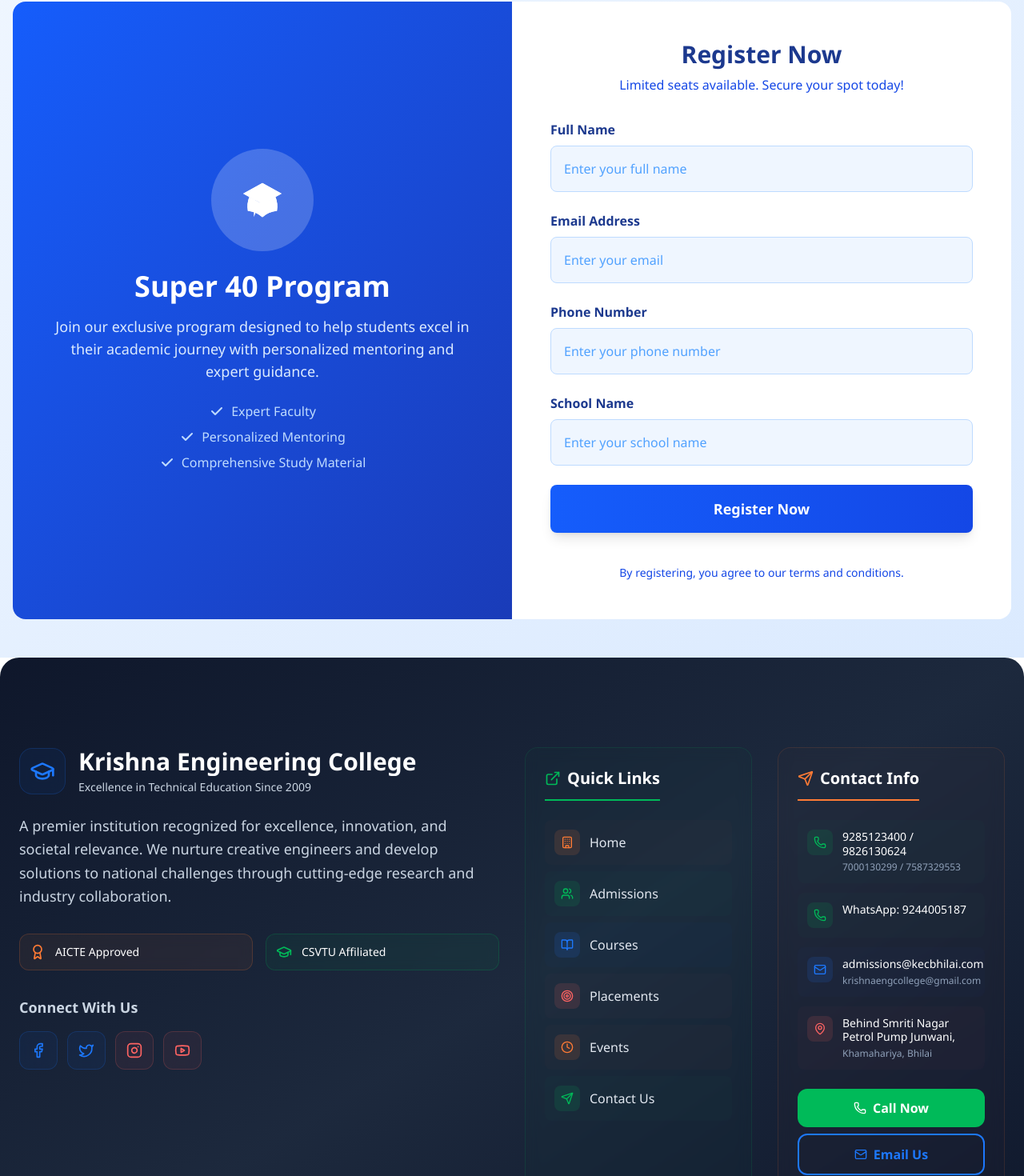
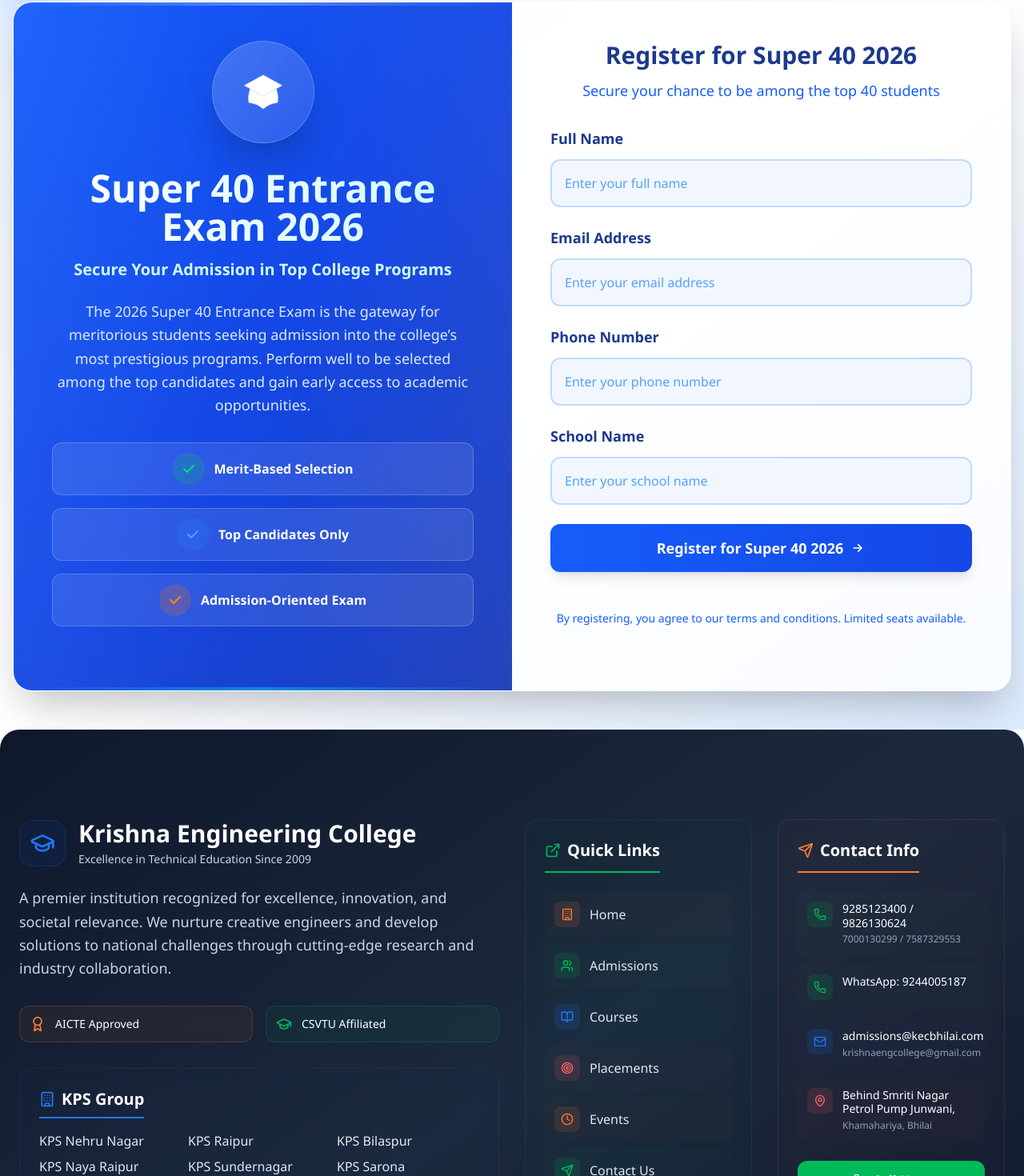
Before and after one commit to Shiv0717/college, a React (Vite) app: page /apply in a window 1280 px wide. Shown: the part 285-1755 px from the top of the page at 80% size. Built offline with nearby package versions, Linux system fonts and the light colour scheme.

Commit message:
Update project files

```diff
--- a/src/components/CoursesOffered.jsx
+++ b/src/components/CoursesOffered.jsx
@@ -361,9 +361,9 @@
 
             <div ref={titleRef} className="transform transition-all duration-300">
               <h1 className="text-4xl lg:text-6xl font-bold text-gray-900 leading-tight">
-                <span className={`block text-5xl lg:text-7xl mb-2 ${activeDept.textColor} drop-shadow-sm`}>
+                {/* <span className={`block text-5xl lg:text-7xl mb-2 ${activeDept.textColor} drop-shadow-sm`}>
                   {activeDept.number}
-                </span>
+                </span> */}
                 {activeDept.title}
               </h1>
             </div>
--- a/src/components/Footer.jsx
+++ b/src/components/Footer.jsx
@@ -113,6 +113,19 @@
     { number: "15+", label: "Years", color: colors.red }
   ];
 
+  const kpsSchools = [
+    "KPS Nehru Nagar",
+    "KPS Raipur",
+    "KPS Bilaspur",
+    "KPS Naya Raipur",
+    "KPS Sundernagar",
+    "KPS Sarona",
+    "KPS Durg",
+    "KPS Utai",
+    "KPS Sindhiya Nagar"
+  ];
+
+
   const containerVariants = {
     hidden: { opacity: 0 },
     visible: {
@@ -192,6 +205,8 @@
               cutting-edge research and industry collaboration.
             </p>
 
+
+
             {/* Achievements Grid */}
             <div className="grid grid-cols-2 gap-4 mb-8">
               {achievements.map((achievement, index) => (
@@ -209,6 +224,30 @@
                 </motion.div>
               ))}
             </div>
+
+            <div
+  className="rounded-2xl p-6 backdrop-blur-sm border mb-8"
+  style={{ backgroundColor: `${colors.blue}05`, borderColor: `${colors.blue}20` }}
+>
+  <h4
+    className="text-xl font-semibold mb-4 pb-2 border-b-2 inline-flex items-center gap-2"
+    style={{ borderColor: colors.blue }}
+  >
+    <Building className="w-5 h-5" style={{ color: colors.blue }} />
+    KPS Group
+  </h4>
+  <div className="grid grid-cols-3 gap-2 text-slate-200">
+    {kpsSchools.map((school, index) => (
+      <div
+        key={index}
+        className="hover:text-white transition-colors cursor-pointer"
+      >
+        {school}
+      </div>
+    ))}
+  </div>
+</div>
+
 
             {/* Social Links */}
             <div>
@@ -236,6 +275,8 @@
               </div>
             </div>
           </motion.div>
+
+
 
           {/* Quick Links */}
           <motion.div variants={itemVariants}>
--- a/src/pages/Super40Form.jsx
+++ b/src/pages/Super40Form.jsx
@@ -14,6 +14,7 @@
     email: "",
     phone: "",
     school: "",
+    grade: "",
   });
 
   useEffect(() => {
@@ -21,7 +22,7 @@
       gsap.from(imageRef.current, {
         opacity: 0,
         x: -50,
-        duration: 0.8,
+        duration: 1.2,
         ease: "power3.out",
         scrollTrigger: {
           trigger: imageRef.current,
@@ -33,7 +34,7 @@
       gsap.from(formRef.current, {
         opacity: 0,
         x: 50,
-        duration: 0.8,
+        duration: 1.2,
         ease: "power3.out",
         scrollTrigger: {
           trigger: formRef.current,
@@ -57,129 +58,193 @@
   };
 
   return (
-    <div className="min-h-screen bg-gradient-to-br from-blue-50 to-blue-100 py-12 px-4">
-      <div className="max-w-7xl mx-auto bg-white rounded-2xl overflow-hidden">
-        <div className="grid grid-cols-1 lg:grid-cols-2">
-          {/* Left Side - Image */}
+    <div className="min-h-screen bg-gradient-to-br from-blue-50 via-white to-blue-100 py-12 px-4 relative overflow-hidden">
+      {/* Background Elements */}
+      <div className="absolute top-0 left-0 w-full h-full">
+        <div className="absolute top-10% left-5% w-20 h-20 bg-blue-200/30 rounded-full blur-xl"></div>
+        <div className="absolute bottom-20% right-10% w-32 h-32 bg-blue-300/20 rounded-full blur-2xl"></div>
+        <div className="absolute top-40% left-20% w-16 h-16 bg-blue-400/10 rounded-full blur-lg"></div>
+      </div>
+
+      <div className="max-w-7xl mx-auto bg-white/80 backdrop-blur-md rounded-3xl overflow-hidden shadow-2xl border border-white/20 relative">
+        <div className="grid grid-cols-1 lg:grid-cols-2 min-h-[700px]">
+          {/* Left Side - Content */}
           <div
             ref={imageRef}
-            className="bg-gradient-to-br from-blue-600 to-blue-800 p-8 lg:p-12 flex items-center justify-center"
+            className="bg-gradient-to-br from-blue-600 via-blue-700 to-blue-800 p-8 lg:p-12 flex items-center justify-center relative overflow-hidden"
           >
-            <div className="text-center text-white">
-              <div className="w-32 h-32 mx-auto mb-6 bg-white/20 rounded-full flex items-center justify-center">
-                <svg className="w-16 h-16" fill="currentColor" viewBox="0 0 24 24">
-                  <path d="M12 14l9-5-9-5-9 5 9 5z" />
-                  <path d="M12 14l6.16-3.422a12.083 12.083 0 01.665 6.479A11.952 11.952 0 0012 20.055a11.952 11.952 0 00-6.824-2.998 12.078 12.078 0 01.665-6.479L12 14z" />
-                  <path strokeLinecap="round" strokeLinejoin="round" strokeWidth={2} d="M12 14l9-5-9-5-9 5 9 5zm0 0l6.16-3.422a12.083 12.083 0 01.665 6.479A11.952 11.952 0 0012 20.055a11.952 11.952 0 00-6.824-2.998 12.078 12.078 0 01.665-6.479L12 14zm-4 6v-7.5l4-2.222" />
-                </svg>
-              </div>
-              <h1 className="text-4xl font-bold mb-4">Super 40 Program</h1>
-              <p className="text-blue-100 text-lg mb-6">
-                Join our exclusive program designed to help students excel in their academic journey with personalized mentoring and expert guidance.
-              </p>
-              <div className="space-y-2 text-blue-200">
-                <div className="flex items-center justify-center">
-                  <svg className="w-5 h-5 mr-2" fill="currentColor" viewBox="0 0 20 20">
-                    <path fillRule="evenodd" d="M16.707 5.293a1 1 0 010 1.414l-8 8a1 1 0 01-1.414 0l-4-4a1 1 0 011.414-1.414L8 12.586l7.293-7.293a1 1 0 011.414 0z" clipRule="evenodd" />
+            {/* Animated Background Elements */}
+            <div className="absolute inset-0 bg-gradient-to-r from-white/5 via-transparent to-white/5 animate-pulse"></div>
+            <div className="absolute top-0 left-0 w-full h-1 bg-gradient-to-r from-transparent via-white/30 to-transparent"></div>
+
+            <div className="text-center text-white relative z-10">
+              {/* Animated Icon */}
+              <div className="w-32 h-32 mx-auto mb-8 bg-gradient-to-br from-white/20 to-white/10 rounded-full flex items-center justify-center shadow-2xl backdrop-blur-sm border border-white/20">
+                <div className="relative">
+                  <svg className="w-16 h-16 animate-float" fill="currentColor" viewBox="0 0 24 24">
+                    <path d="M12 14l9-5-9-5-9 5 9 5z" />
+                    <path d="M12 14l6.16-3.422a12.083 12.083 0 01.665 6.479A11.952 11.952 0 0012 20.055a11.952 11.952 0 00-6.824-2.998 12.078 12.078 0 01.665-6.479L12 14z" />
                   </svg>
-                  <span>Expert Faculty</span>
-                </div>
-                <div className="flex items-center justify-center">
-                  <svg className="w-5 h-5 mr-2" fill="currentColor" viewBox="0 0 20 20">
-                    <path fillRule="evenodd" d="M16.707 5.293a1 1 0 010 1.414l-8 8a1 1 0 01-1.414 0l-4-4a1 1 0 011.414-1.414L8 12.586l7.293-7.293a1 1 0 011.414 0z" clipRule="evenodd" />
-                  </svg>
-                  <span>Personalized Mentoring</span>
-                </div>
-                <div className="flex items-center justify-center">
-                  <svg className="w-5 h-5 mr-2" fill="currentColor" viewBox="0 0 20 20">
-                    <path fillRule="evenodd" d="M16.707 5.293a1 1 0 010 1.414l-8 8a1 1 0 01-1.414 0l-4-4a1 1 0 011.414-1.414L8 12.586l7.293-7.293a1 1 0 011.414 0z" clipRule="evenodd" />
-                  </svg>
-                  <span>Comprehensive Study Material</span>
+                  <div className="absolute -inset-2 bg-white/10 rounded-full animate-ping"></div>
                 </div>
               </div>
+
+              {/* Main Heading */}
+              <h1 className="text-4xl lg:text-5xl font-bold mb-4 bg-gradient-to-r from-white to-cyan-100 bg-clip-text text-transparent">
+                Super 40 Entrance Exam 2026
+              </h1>
+
+              {/* Subheading */}
+              <p className="text-xl font-semibold text-cyan-100 mb-6">
+              Secure Your Admission in Top College Programs
+              </p>
+
+              {/* Description */}
+              <p className="text-blue-100 text-lg mb-8 leading-relaxed">
+              The 2026 Super 40 Entrance Exam is the gateway for meritorious students seeking admission into the college’s most prestigious programs. Perform well to be selected among the top candidates and gain early access to academic opportunities.
+              </p>
+
+              {/* Features Grid */}
+              <div className="grid grid-cols-1 gap-4 mb-8">
+                <div className="flex items-center justify-center gap-3 p-3 bg-white/10 rounded-xl backdrop-blur-sm border border-white/20">
+                  <div className="w-10 h-10 bg-green-500/20 rounded-full flex items-center justify-center">
+                    <svg className="w-5 h-5 text-green-400" fill="currentColor" viewBox="0 0 20 20">
+                      <path fillRule="evenodd" d="M16.707 5.293a1 1 0 010 1.414l-8 8a1 1 0 01-1.414 0l-4-4a1 1 0 011.414-1.414L8 12.586l7.293-7.293a1 1 0 011.414 0z" clipRule="evenodd" />
+                    </svg>
+                  </div>
+                  <span className="font-semibold">Merit-Based Selection</span>
+                </div>
+
+                <div className="flex items-center justify-center gap-3 p-3 bg-white/10 rounded-xl backdrop-blur-sm border border-white/20">
+                  <div className="w-10 h-10 bg-blue-500/20 rounded-full flex items-center justify-center">
+                    <svg className="w-5 h-5 text-blue-400" fill="currentColor" viewBox="0 0 20 20">
+                      <path fillRule="evenodd" d="M16.707 5.293a1 1 0 010 1.414l-8 8a1 1 0 01-1.414 0l-4-4a1 1 0 011.414-1.414L8 12.586l7.293-7.293a1 1 0 011.414 0z" clipRule="evenodd" />
+                    </svg>
+                  </div>
+                  <span className="font-semibold">Top Candidates Only</span>
+                </div>
+
+                <div className="flex items-center justify-center gap-3 p-3 bg-white/10 rounded-xl backdrop-blur-sm border border-white/20">
+                  <div className="w-10 h-10 bg-orange-500/20 rounded-full flex items-center justify-center">
+                    <svg className="w-5 h-5 text-orange-400" fill="currentColor" viewBox="0 0 20 20">
+                      <path fillRule="evenodd" d="M16.707 5.293a1 1 0 010 1.414l-8 8a1 1 0 01-1.414 0l-4-4a1 1 0 011.414-1.414L8 12.586l7.293-7.293a1 1 0 011.414 0z" clipRule="evenodd" />
+                    </svg>
+                  </div>
+                  <span className="font-semibold">Admission-Oriented Exam</span>
+                </div>
+              </div>
+
+
+
             </div>
+
+            {/* Bottom Gradient */}
+            <div className="absolute bottom-0 left-0 w-full h-1 bg-gradient-to-r from-transparent via-cyan-400/50 to-transparent animate-pulse"></div>
           </div>
 
           {/* Right Side - Form */}
-          <div className="p-8 lg:p-12">
+          <div className="p-8 lg:p-12 relative">
             <form
               ref={formRef}
               onSubmit={handleSubmit}
               className="space-y-6"
             >
               <div className="text-center mb-8">
-                <h2 className="text-3xl font-bold text-blue-900 mb-2">
-                  Register Now
+                <h2 className="text-3xl font-bold text-blue-900 mb-3">
+                  Register for Super 40 2026
                 </h2>
-                <p className="text-blue-700">Limited seats available. Secure your spot today!</p>
+                <p className="text-blue-600 text-lg">Secure your chance to be among the top 40 students</p>
               </div>
 
-              <div>
-                <label className="block text-blue-900 font-semibold mb-2">Full Name</label>
+              {/* Name Field */}
+              <div className="group">
+                <label className="block text-blue-900 font-semibold mb-3 text-lg">Full Name</label>
                 <input
                   type="text"
                   name="name"
                   placeholder="Enter your full name"
                   value={formData.name}
                   onChange={handleChange}
-                  className="w-full p-4 rounded-lg bg-blue-50 border border-blue-200 text-blue-900 placeholder-blue-400 focus:ring-2 focus:ring-blue-500 focus:border-transparent transition"
+                  className="w-full p-4 rounded-xl bg-blue-50/80 border-2 border-blue-200 text-blue-900 placeholder-blue-400 focus:ring-4 focus:ring-blue-500/20 focus:border-blue-500 transition-all duration-300 backdrop-blur-sm"
                   required
                 />
               </div>
 
-              <div>
-                <label className="block text-blue-900 font-semibold mb-2">Email Address</label>
+              {/* Email Field */}
+              <div className="group">
+                <label className="block text-blue-900 font-semibold mb-3 text-lg">Email Address</label>
                 <input
                   type="email"
                   name="email"
-                  placeholder="Enter your email"
+                  placeholder="Enter your email address"
                   value={formData.email}
                   onChange={handleChange}
-                  className="w-full p-4 rounded-lg bg-blue-50 border border-blue-200 text-blue-900 placeholder-blue-400 focus:ring-2 focus:ring-blue-500 focus:border-transparent transition"
+                  className="w-full p-4 rounded-xl bg-blue-50/80 border-2 border-blue-200 text-blue-900 placeholder-blue-400 focus:ring-4 focus:ring-blue-500/20 focus:border-blue-500 transition-all duration-300 backdrop-blur-sm"
                   required
                 />
               </div>
 
-              <div>
-                <label className="block text-blue-900 font-semibold mb-2">Phone Number</label>
+              {/* Phone Field */}
+              <div className="group">
+                <label className="block text-blue-900 font-semibold mb-3 text-lg">Phone Number</label>
                 <input
                   type="tel"
                   name="phone"
                   placeholder="Enter your phone number"
                   value={formData.phone}
                   onChange={handleChange}
-                  className="w-full p-4 rounded-lg bg-blue-50 border border-blue-200 text-blue-900 placeholder-blue-400 focus:ring-2 focus:ring-blue-500 focus:border-transparent transition"
+                  className="w-full p-4 rounded-xl bg-blue-50/80 border-2 border-blue-200 text-blue-900 placeholder-blue-400 focus:ring-4 focus:ring-blue-500/20 focus:border-blue-500 transition-all duration-300 backdrop-blur-sm"
                   required
                 />
               </div>
 
-              <div>
-                <label className="block text-blue-900 font-semibold mb-2">School Name</label>
+              {/* School Field */}
+              <div className="group">
+                <label className="block text-blue-900 font-semibold mb-3 text-lg">School Name</label>
                 <input
                   type="text"
                   name="school"
                   placeholder="Enter your school name"
                   value={formData.school}
                   onChange={handleChange}
-                  className="w-full p-4 rounded-lg bg-blue-50 border border-blue-200 text-blue-900 placeholder-blue-400 focus:ring-2 focus:ring-blue-500 focus:border-transparent transition"
+                  className="w-full p-4 rounded-xl bg-blue-50/80 border-2 border-blue-200 text-blue-900 placeholder-blue-400 focus:ring-4 focus:ring-blue-500/20 focus:border-blue-500 transition-all duration-300 backdrop-blur-sm"
                   required
                 />
               </div>
 
+              {/* Grade Field */}
+
+
+              {/* Submit Button */}
               <button
                 type="submit"
-                className="w-full py-4 bg-gradient-to-r from-blue-600 to-blue-700 hover:from-blue-700 hover:to-blue-800 text-white rounded-lg font-semibold text-lg transition-all duration-300 shadow-lg hover:shadow-xl transform hover:-translate-y-1"
+                className="w-full py-4 bg-gradient-to-r from-blue-600 to-blue-700 hover:from-blue-700 hover:to-blue-800 text-white rounded-xl font-bold text-lg transition-all duration-300 shadow-lg hover:shadow-xl transform hover:-translate-y-1 hover:scale-105 group"
               >
-                Register Now
+                <span className="flex items-center justify-center gap-2">
+                  Register for Super 40 2026
+                  <svg className="w-5 h-5 group-hover:translate-x-1 transition-transform" fill="none" stroke="currentColor" viewBox="0 0 24 24">
+                    <path strokeLinecap="round" strokeLinejoin="round" strokeWidth={2} d="M13 7l5 5m0 0l-5 5m5-5H6" />
+                  </svg>
+                </span>
               </button>
 
-              <p className="text-center text-blue-700 text-sm mt-4">
-                By registering, you agree to our terms and conditions.
+              <p className="text-center text-blue-600 text-sm mt-6">
+                By registering, you agree to our terms and conditions. Limited seats available.
               </p>
             </form>
           </div>
         </div>
       </div>
+
+      <style jsx>{`
+        @keyframes float {
+          0%, 100% { transform: translateY(0px); }
+          50% { transform: translateY(-10px); }
+        }
+        .animate-float {
+          animation: float 3s ease-in-out infinite;
+        }
+      `}</style>
     </div>
   );
 };
```
